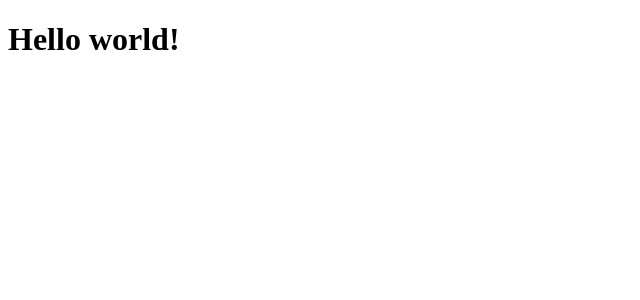
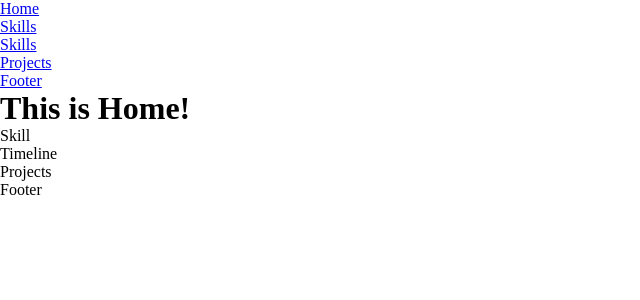
Before and after one commit to Thinkteam20/myportfolio2022, a React (Create React App) app: page / in a window 1280 px wide. Shown: the top 300 px of the page, without its empty margins (0-640 px from the left). Built offline with nearby package versions, Linux system fonts and the light colour scheme.

Commit message:
react-router-dom installed && setting up page

```diff
--- /dev/null
+++ b/src/App.css
@@ -0,0 +1,6 @@
+* {
+    box-sizing: border-box;
+    max-width: 100%;
+    margin: 0;
+    padding: 0;
+}
--- a/src/App.js
+++ b/src/App.js
@@ -1,10 +1,23 @@
 import React from "react";
+import "./App.css";
+import { BrowserRouter as Router, Route, Routes } from "react-router-dom";
+import Navbar from "./Navbar.js";
+import { Home, Skill, Timeline, Footer, Projects } from "./pages/index.js";
 
 const App = () => {
     return (
-        <div>
-            <h1>Hello world!</h1>
-        </div>
+        <>
+            <Router>
+                <Navbar />
+                <Routes>
+                    <Route path='/' element={<Home />} exact />
+                    <Route path='/Skill' element={<Skill />} />
+                    <Route path='/Timeline' element={<Timeline />} />
+                    <Route path='/Projects' element={<Footer />} />
+                    <Route path='/Footer' element={<Projects />} />
+                </Routes>
+            </Router>
+        </>
     );
 };
 
--- /dev/null
+++ b/src/Navbar.js
@@ -0,0 +1,30 @@
+import React from "react";
+import { Link, NavLink } from "react-router-dom";
+
+const Navbar = () => {
+    return (
+        <div>
+            <nav>
+                <ul>
+                    <li>
+                        <NavLink to='/'>Home</NavLink>
+                    </li>
+                    <li>
+                        <Link to='Skill'>Skills</Link>
+                    </li>
+                    <li>
+                        <Link to='Timeline'>Skills</Link>
+                    </li>
+                    <li>
+                        <Link to='Projects'>Projects</Link>
+                    </li>
+                    <li>
+                        <Link to='Footer'>Footer</Link>
+                    </li>
+                </ul>
+            </nav>
+        </div>
+    );
+};
+
+export default Navbar;
--- /dev/null
+++ b/src/pages/Footer/Footer.js
@@ -0,0 +1,7 @@
+import React from "react";
+
+const Footer = () => {
+    return <div>Footer</div>;
+};
+
+export default Footer;
--- /dev/null
+++ b/src/pages/Home/Home.js
@@ -0,0 +1,16 @@
+import React from "react";
+import { Skill, Timeline, Footer, Projects } from "../index.js";
+
+function Home() {
+    return (
+        <div>
+            <h1>This is Home!</h1>
+            <Skill />
+            <Timeline />
+            <Projects />
+            <Footer />
+        </div>
+    );
+}
+
+export default Home;
--- /dev/null
+++ b/src/pages/PJ/Projects.js
@@ -0,0 +1,7 @@
+import React from "react";
+
+const Projects = () => {
+    return <div>Projects</div>;
+};
+
+export default Projects;
--- /dev/null
+++ b/src/pages/Skill/Skill.js
@@ -0,0 +1,7 @@
+import React from "react";
+
+const Skill = () => {
+    return <div>Skill</div>;
+};
+
+export default Skill;
--- /dev/null
+++ b/src/pages/TimeLine/Timeline.js
@@ -0,0 +1,7 @@
+import React from "react";
+
+const Timeline = () => {
+    return <div>Timeline</div>;
+};
+
+export default Timeline;
--- /dev/null
+++ b/src/pages/index.js
@@ -0,0 +1,5 @@
+export { default as Home } from "./Home/Home.js";
+export { default as Skill } from "./Skill/Skill.js";
+export { default as Timeline } from "./TimeLine/Timeline.js";
+export { default as Footer } from "./Footer/Footer.js";
+export { default as Projects } from "./PJ/Projects.js";
```
